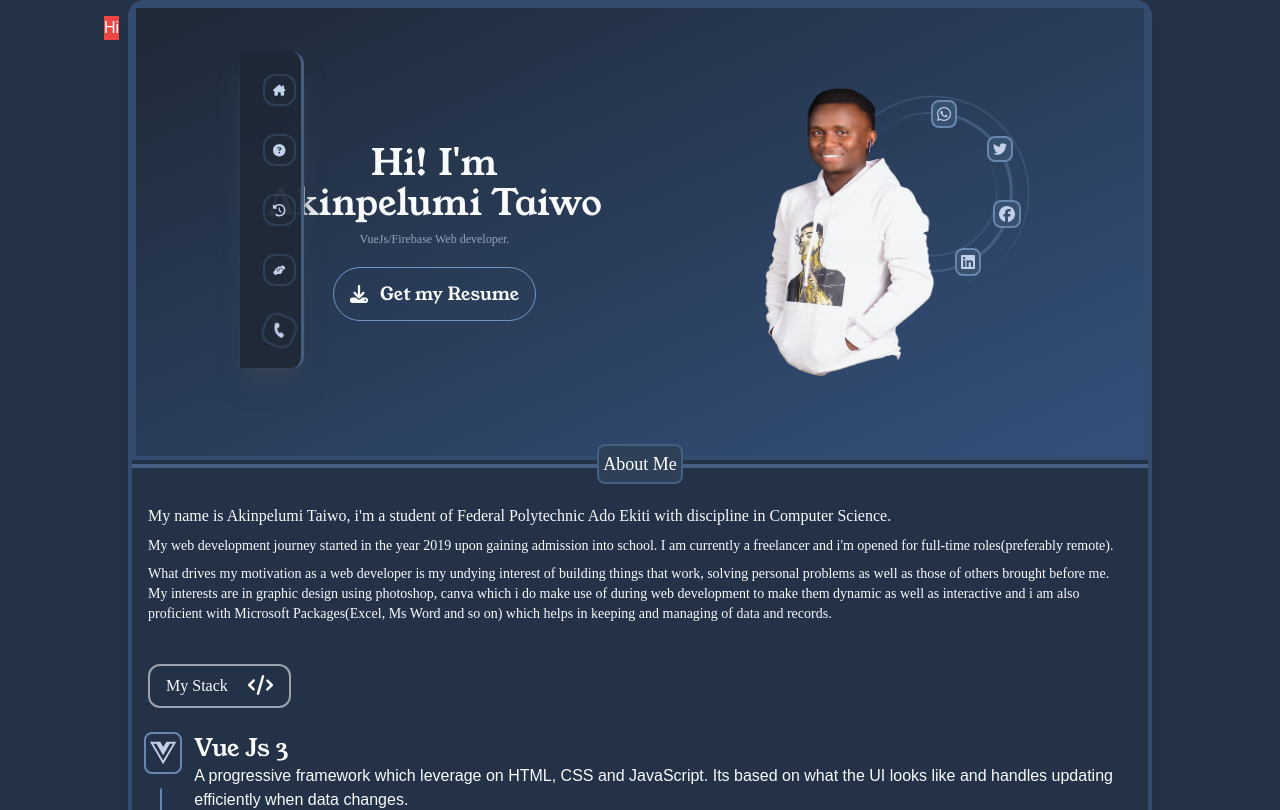
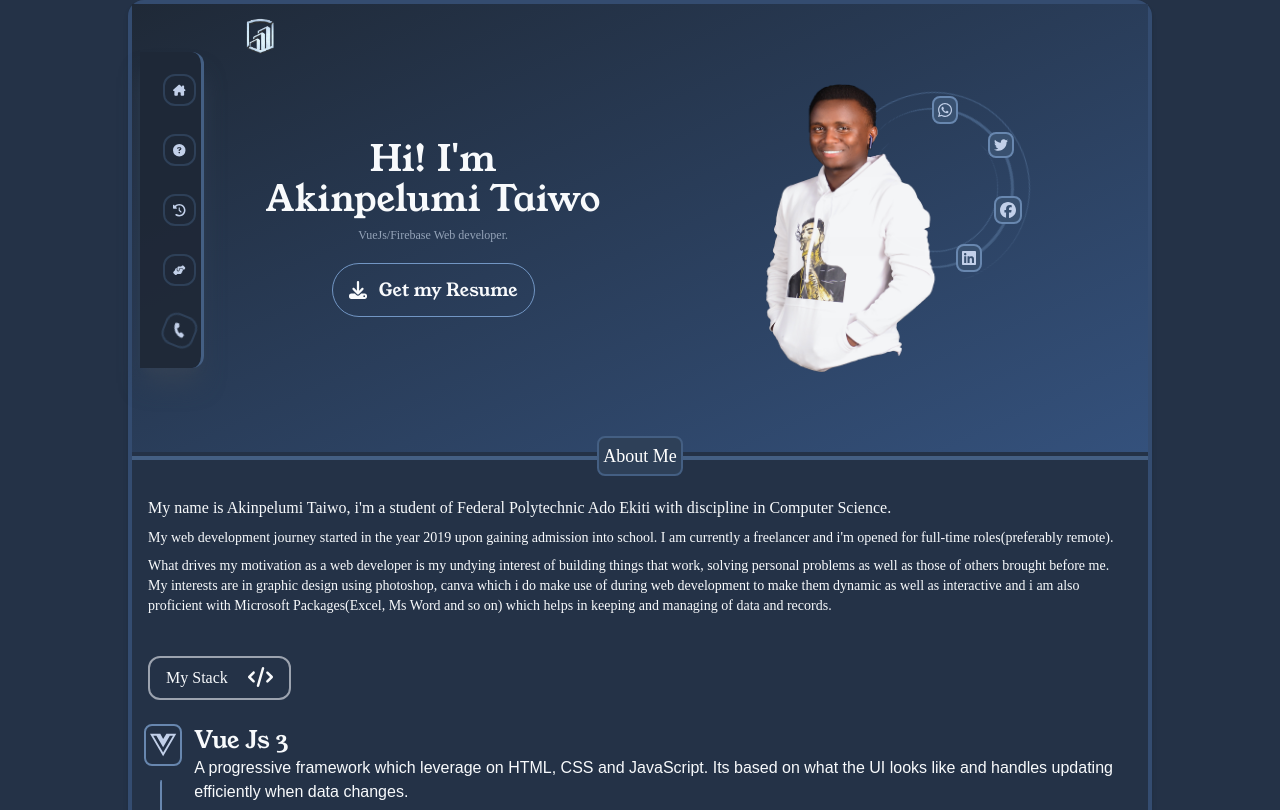
Before and after one commit to Twain97/AKINPELUMI_TAIWO, a Vue app: page /#/ in a window 1280 px wide. Shown: the top 810 px of the page. Built offline with nearby package versions, Linux system fonts and the light colour scheme; a web font is replaced by a local one.

Commit message:
Added logo removed the sideNavs from the app component and fixed it to home component

```diff
--- a/src/App.vue
+++ b/src/App.vue
@@ -5,14 +5,14 @@
 
       <!-- Menu icon -->
       <div  @click="toggleSideNav2()"
-      class="md:ml-10">
+      class="md:ml-10 my-auto">
         <font-awesome-icon :icon="['fas', 'bars']"  id="sideNavVisible"
         class="hidden icons menuIcon py-1 px-2 rounded-lg" />
       </div>
 
 
-      <div id="hi" class=" bg-red-500 text-white h-fit my-auto ml-10 w-fit transition-all ease-in duration-500 ">
-        Hi
+      <div id="hi" class=" text-white h-fit my-auto ml-10  w-fit transition-all ease-in duration-500 ">
+        <img :src="logo" alt="logo" class="w-10 h-9"/>
       </div>
 
       </header>
@@ -24,21 +24,23 @@
       <topNav id="topNavVisible" class="hidden transition-all ease-in-out duration-500 xl:ml-24"/>
 
 
-      <div id="hi" class=" bg-red-500 text-white h-fit my-auto ml-10 w-fit transition-all ease-in duration-500 xl:ml-52 ">
-        Hi
+      <div id="hi" class=" text-white h-fit my-auto ml-10 lg:ml-44 w-fit transition-all ease-in duration-500 xl:ml-52 ">
+        <img :src="logo" alt="logo" class="w-10 h-10"/>
       </div>
 
       </header>
 
 
 
-      <home id="home"  @click="closeNav(), closeNav2()" class="mb-5 md:w-full lg:mx-auto lg:border-4 lg:shadow-md py-4 lg:w-4/5 xl:w-3/4 rounded-2xl"/>
+      <home id="home"
+
+        class="mb-5 md:w-full lg:mx-auto lg:border-4 lg:shadow-md py-4 lg:w-4/5 xl:w-3/4 rounded-2xl"/>
   </div>
 </template>
 
 <script setup>
+import logo from "@/images/Logo.png"
 import topNav from "@/views/topNav.vue"
-
 import home from "./pages/Home.vue"
 import {useStore} from "vuex"
 import { onMounted } from "vue"
@@ -93,7 +95,7 @@ var ShowSideNav2 = document.getElementById("ShowSideNav2")
   header.style.borderBottom = "3px solid rgb(68, 95, 131)"
   header2.style.backgroundColor = "rgba(31, 41, 55, 0.95)";
   header2.style.borderBottom = "3px solid rgb(68, 95, 131)"
-  hi.style.marginLeft = "75%"
+  hi.style.marginLeft = "70%"
   // Perform actions, such as adding classes, triggering events, etc.
 } else {
   // Div is visible
@@ -102,7 +104,7 @@ var ShowSideNav2 = document.getElementById("ShowSideNav2")
   topNavVisible.style.display = "none"
   sideNavVisible.style.display = "none"
   ShowSideNav2.style.display = "none"
-  hi.style.marginLeft = "1.25rem"
+  hi.style.marginLeft = "2.35rem"
   header.style.backgroundColor = "rgba(31, 41, 55, 0)"
   header.style.borderBottom = "none"
   header2.style.backgroundColor = "rgba(31, 41, 55, 0)"
--- a/src/pages/Home.vue
+++ b/src/pages/Home.vue
@@ -7,7 +7,8 @@
     <!-- sideNav id="sideNav2" -->
       <sideNav2 id="ShowSideNav2" class="" />
 
-      <div id="home" class="picTextHlder pb-10 border-4 border-red-600 flex flex-col md:flex-row-reverse  w-full md:h-fit md:py-20">
+      <div  @click="closeNav(), closeNav2()">
+        <div id="home" class="picTextHlder pb-10 border-red-600 flex flex-col md:flex-row-reverse  w-full md:h-fit md:py-20">
 
           <!-- Image holder -->
           <div class="image/circle relative mt-8 mx-auto w-80 h-60 lg:w-96 lg:h-72 overflow-hidden md:my-auto  border-red-600">
@@ -257,6 +258,7 @@
           </div>
         </div>
       </div>
+    </div>
 
 
 
@@ -275,6 +277,13 @@ import comments from "@/views/comments.vue";
 import PortPic from "../images/pic.png"
 import knoor from "../images/knoor.png"
 import whatsapp from "@/images/whatsapp.png"
+import {useStore} from "vuex"
+const store = useStore()
+const closeNav = () => store.state.navToggle = true
+
+const closeNav2 = () => store.state.navToggle2 = true
+
+
 // import { onMounted, ref } from "vue";
 
 // const names =ref([])
--- a/src/views/sideNav.vue
+++ b/src/views/sideNav.vue
@@ -2,7 +2,7 @@
 
   <el-menu
     default-active="2"
-    class="el-menu-vertical-demo menu z-40 shadow-xl lg:z-40  shadow-slate-700 top-20  lg:left-32 xl:left-52 md:top-12 rounded-r-xl space-y-1 "
+    class="el-menu-vertical-demo menu z-50 shadow-xl lg:z-50  shadow-slate-700 top-20 lg:left-7 md:top-12 rounded-r-xl space-y-1 "
     :collapse="store.state.navToggle"
     :color="color"
   >
```
Also changed, not shown: src/images/Logo.png (added). Lines whose indentation alone changed are shown as unchanged.
